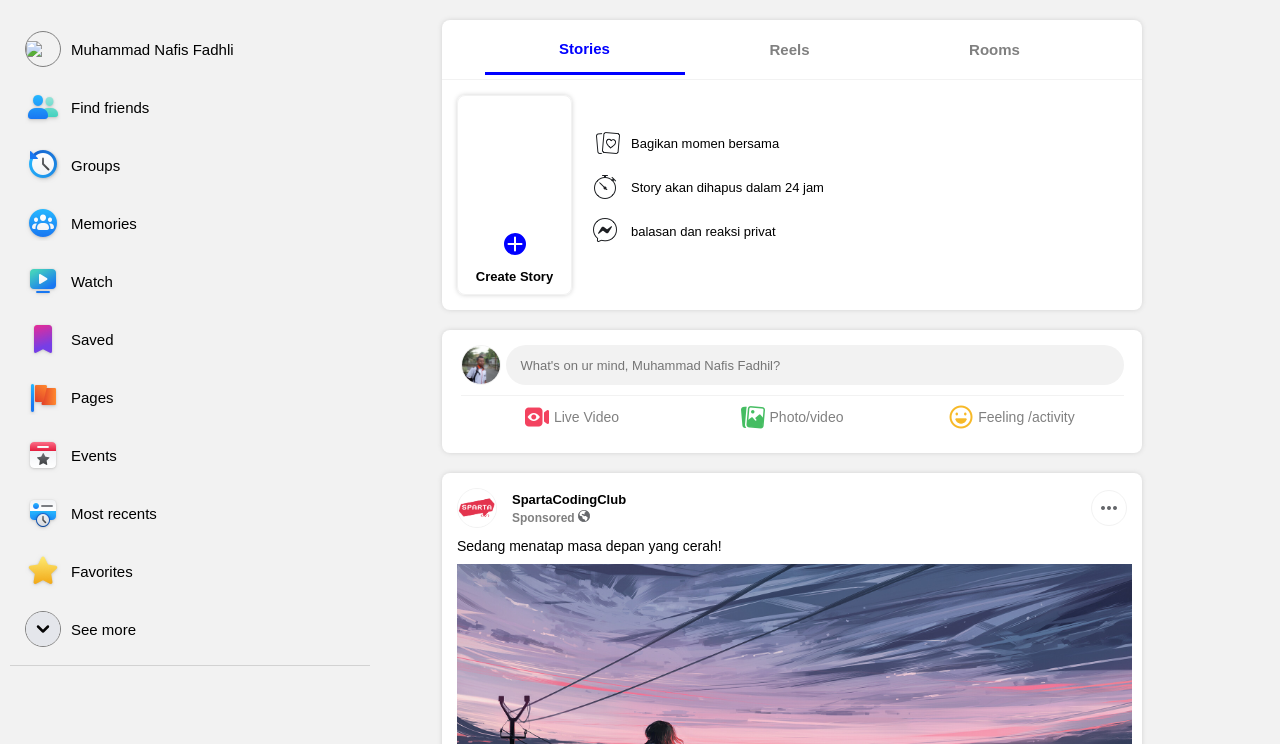
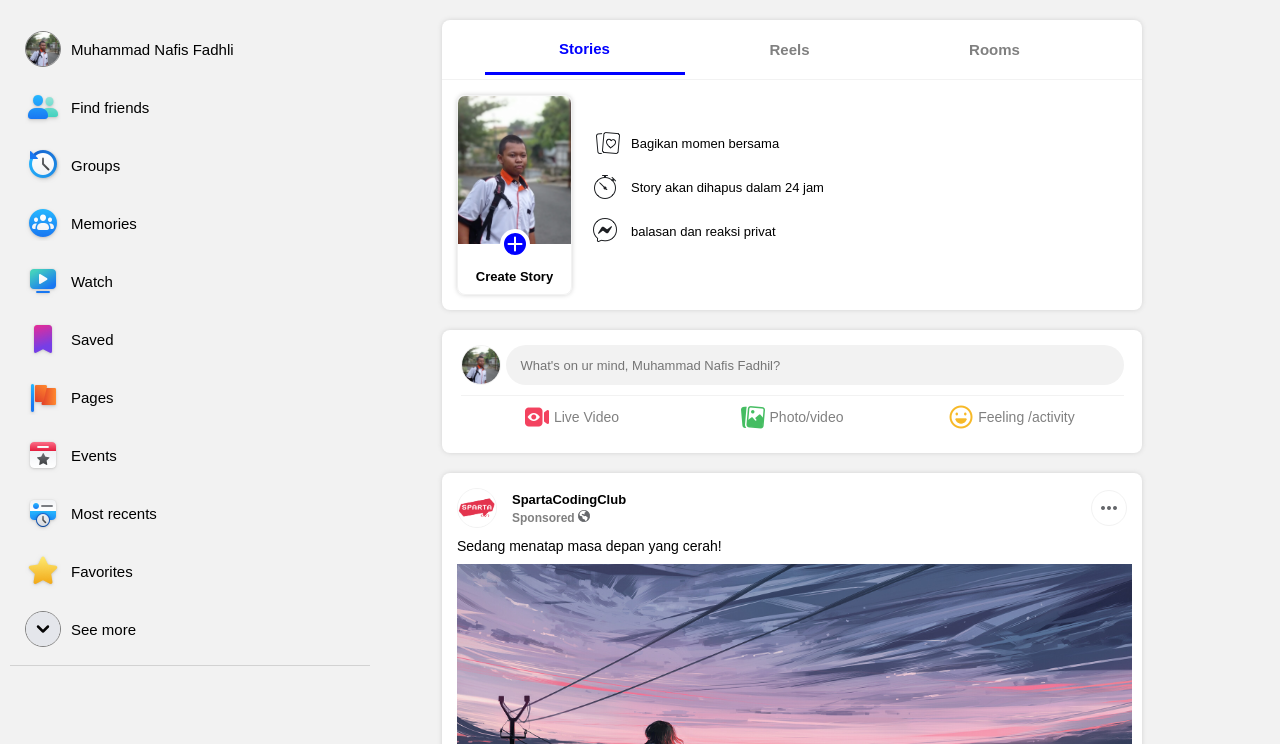
Before and after one commit to NafisFadhil/facebook-clone, a plain HTML site: page index.html in a window 1280 px wide. Shown: the part 56-800 px from the top of the page. Drawn offline with nearby package versions, Linux system fonts and the light colour scheme; the site is published under a folder, as on GitHub Pages, so addresses that start at the root find nothing.

Commit message:
update image

```diff
--- a/assets/css/main.css
+++ b/assets/css/main.css
@@ -65,7 +65,7 @@
 
 /* Create Post */
 .profile-image {
-	background-image: url("/assets/images/profile1.webp");
+	background-image: url("../../assets/images/profile1.webp");
 	width: 100%;
 	height: 100%;
 
--- a/index.html
+++ b/index.html
@@ -72,7 +72,7 @@
   <div class="main-left">
     <li class="flex-row">
       <div class="flex-row">
-        <img style="width: 100%;" src="/assets/images/profile1.webp" />
+        <img style="width: 100%;" src="assets/images/profile1.webp" />
       </div>
       <span>Muhammad Nafis Fadhli</span>
     </li>
```
